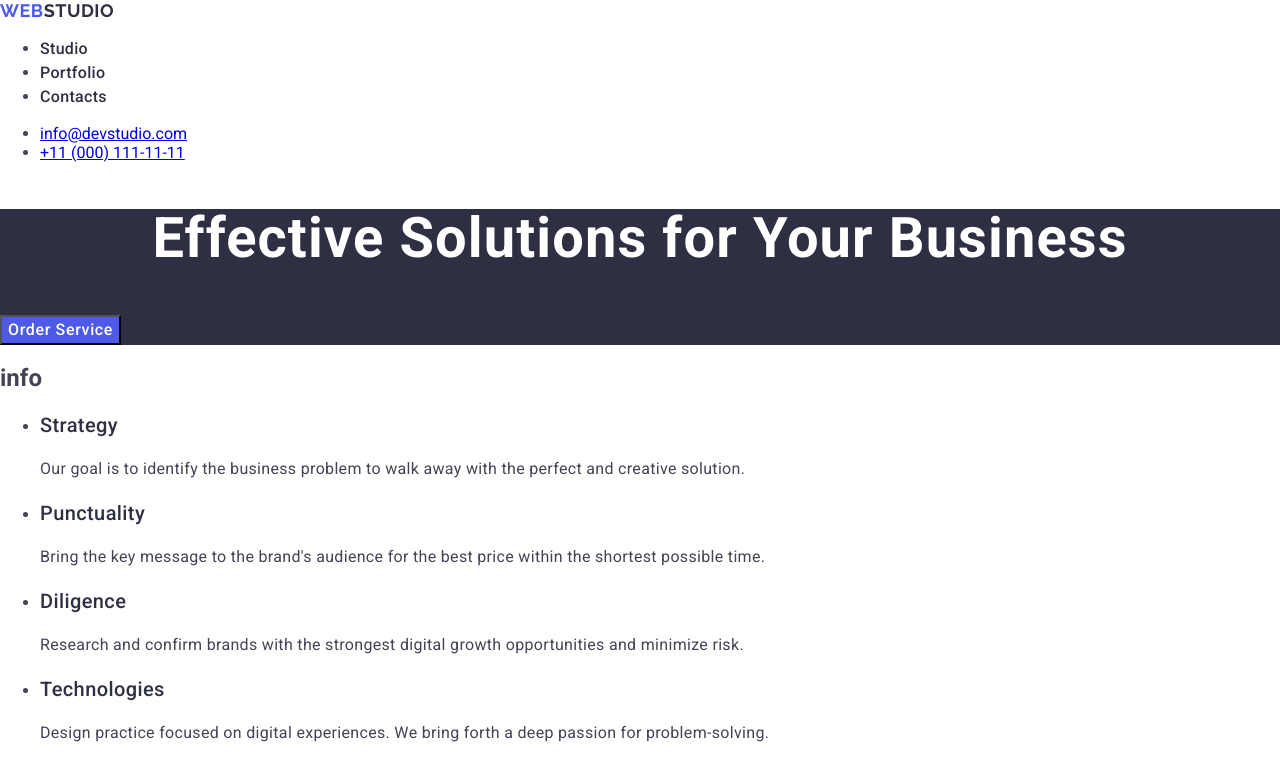
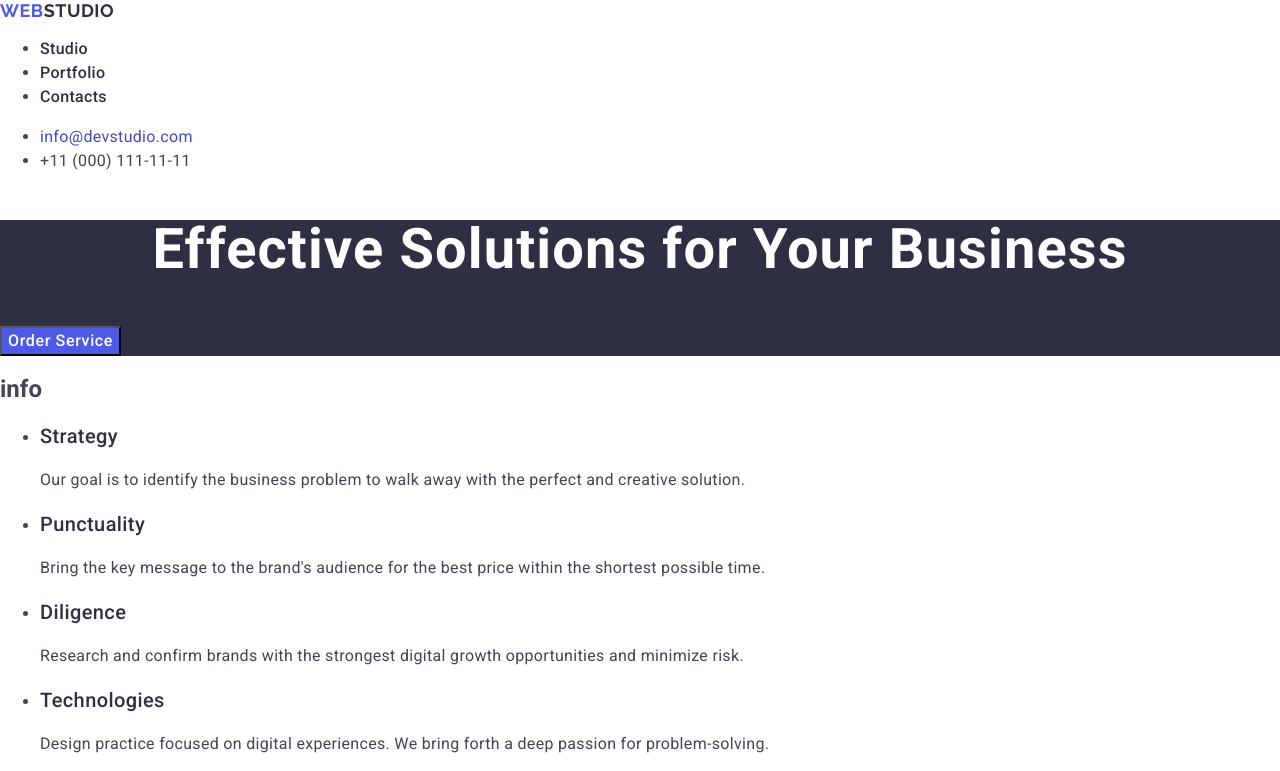
Before and after one commit to K4T3RYN4/goit-markup-hw-02, a plain HTML site: page index.html in a window 1280 px wide. In both pictures the pointer is over the link "info@devstudio.com". Shown: the top 771 px of the page. Drawn offline with nearby package versions, Linux system fonts and the light colour scheme.

Commit message:
final push

```diff
--- a/css/styles.css
+++ b/css/styles.css
@@ -38,7 +38,7 @@ body {
     font-style: normal;
 }
 
-.address-list-item a{
+.address-list-item {
     color: #434455;
     text-decoration: none;
     font-weight: 400;
@@ -47,7 +47,7 @@ body {
     letter-spacing: 0.02em;
 }
 
-.address-list-item a:hover, .address-list-item a:focus {
+.address-list-item:hover, .address-list-item:focus {
     color: #404BBF;
 }
 /* #endregion header */
```
